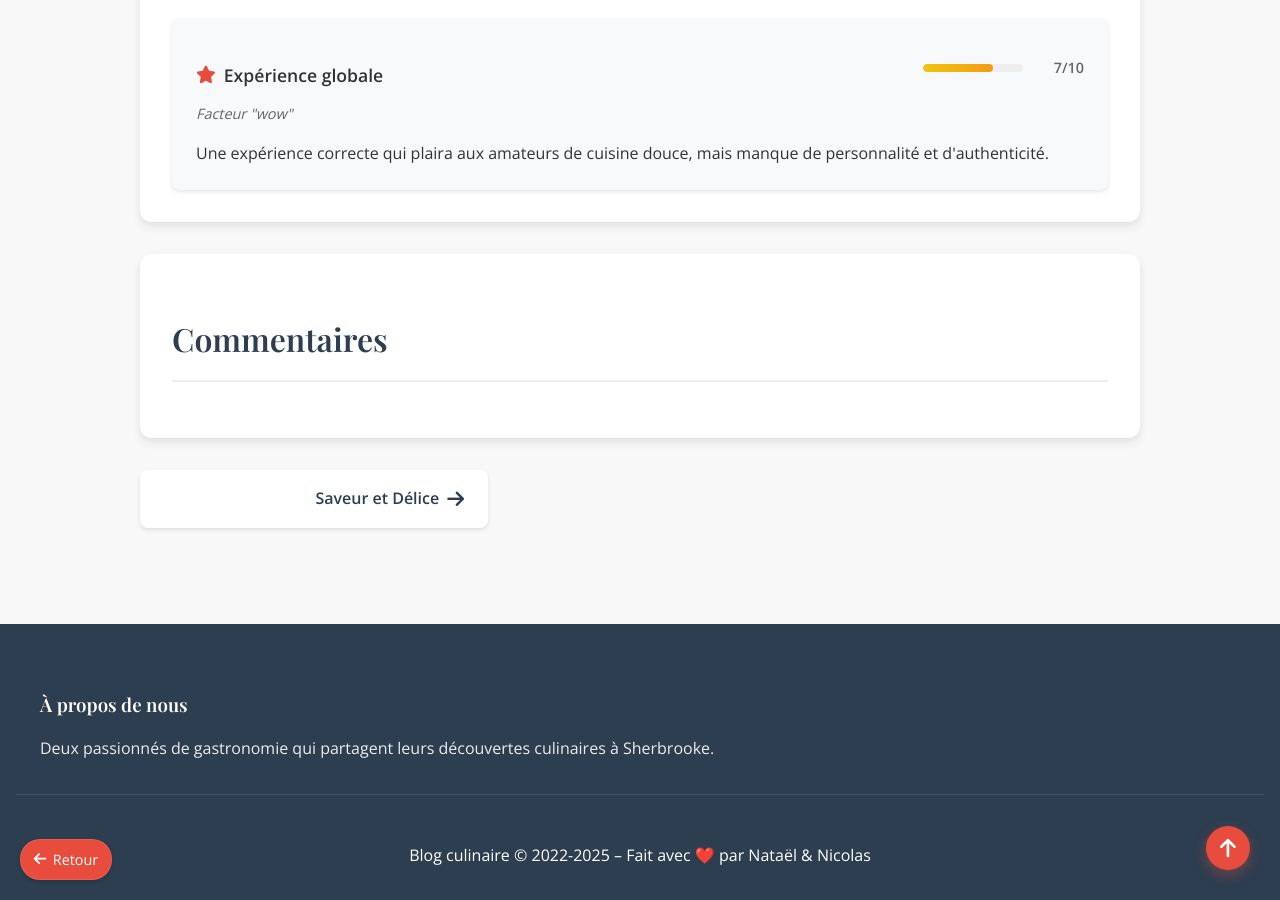
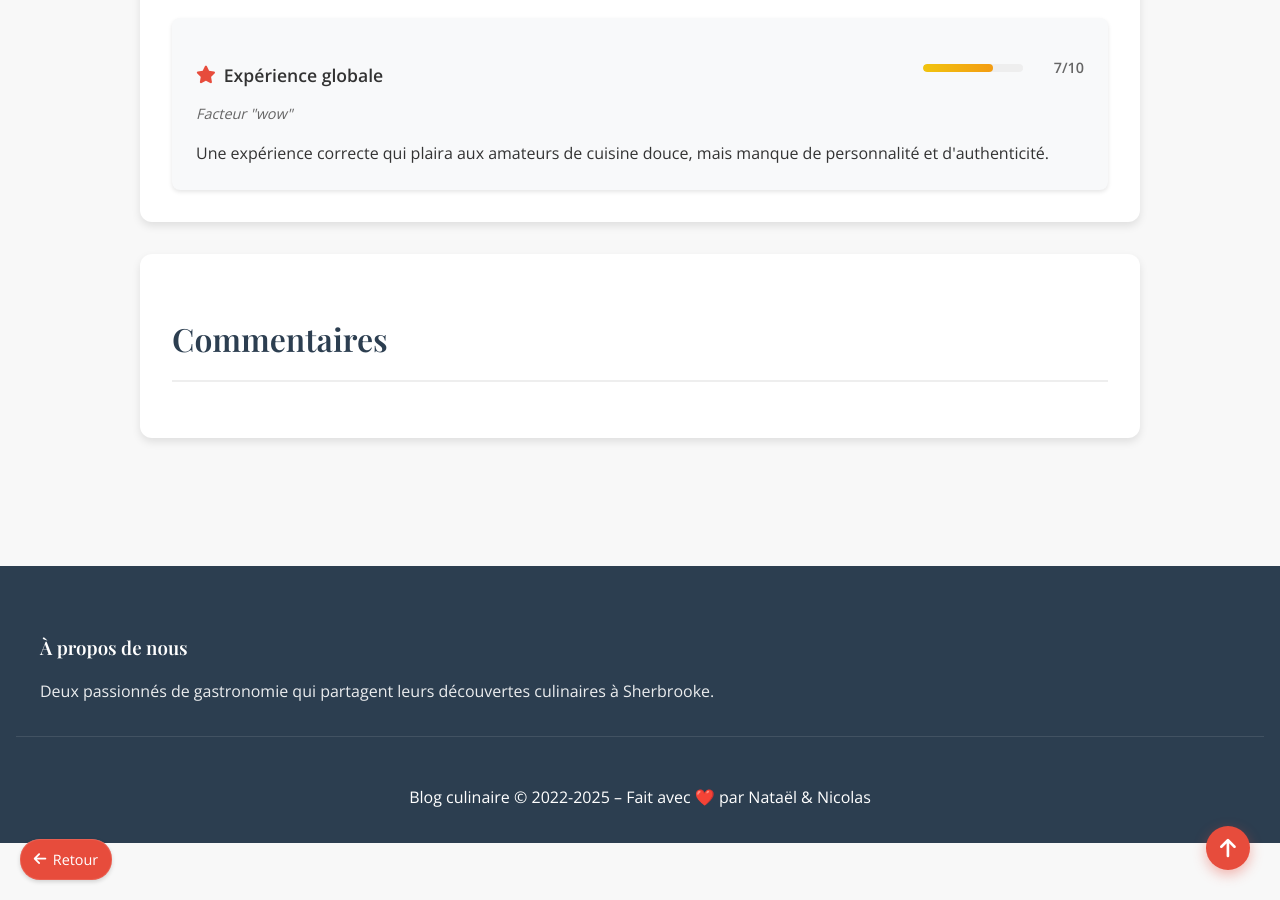
Before and after one commit to Natael21/blog-culinaire, a Jekyll site: the page built from _posts/2024-11-15-saveur-et-delice - Copy.markdown, in a window 1280 px wide and 900 px high, scrolled down 3357 px. Built offline with Jekyll 4.4.1, drawn with Linux system fonts in a browser that asks for light colours; a script that is not in the unit is left out; comment, search, counter and statistics services are not loaded.

Commit message:
draft hidden !

```diff
--- a/_layouts/restaurant.html
+++ b/_layouts/restaurant.html
@@ -132,7 +132,7 @@ comments: true
 
 <!-- Navigation buttons -->
 <div class="restaurant-navigation">
-  {% assign posts = site.posts | where: "layout", "restaurant" | sort: "date" | reverse %}
+  {% assign posts = site.posts | where: "layout", "restaurant" | where: "state", "ready" | sort: "date" | reverse %}
   {% for post in posts %}
     {% if post.url == page.url %}
       {% assign current_index = forloop.index0 %}
```
